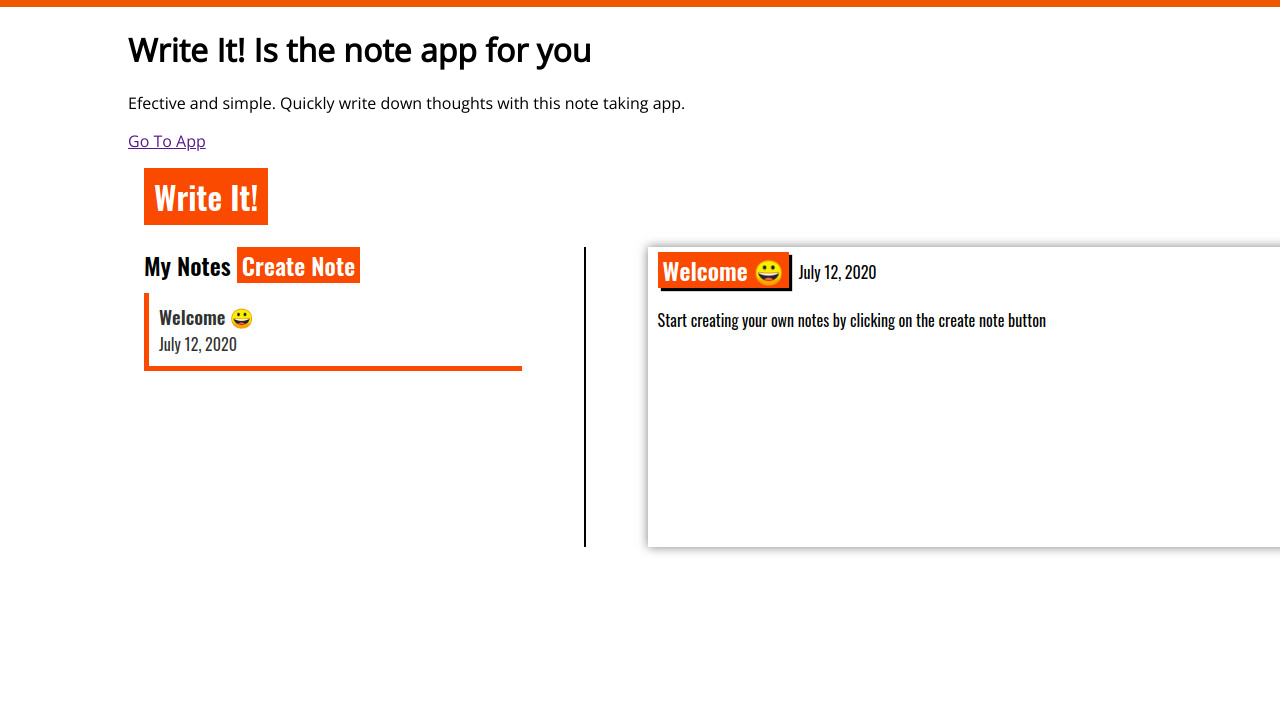
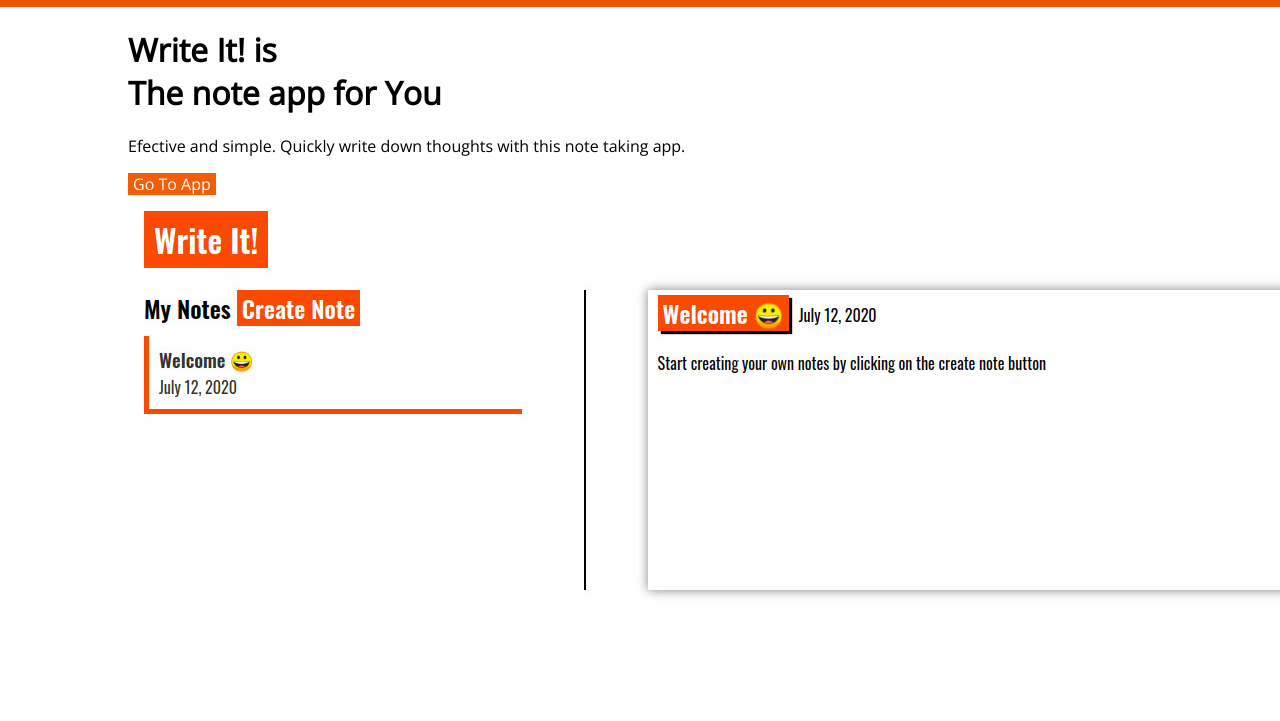
Before and after one commit to compiuta/write-it, a website: page app.html in a window 1280 px wide. Shown: the part 78-799 px from the top of the page. Drawn offline with nearby package versions, Linux system fonts and the light colour scheme.

Commit message:
add hero title div wrap break and update emphasis capitalization

```diff
--- a/app.html
+++ b/app.html
@@ -405,9 +405,14 @@
           <div class="max-width-container">
               <div class="hero-area__inner">
                   <div class="hero-area__info">
-                      <h1 class="hero-area__info-title">Write It! Is the note app for you</h1>
+                      <h1 class="hero-area__info-title">
+                        Write It! is
+                        <div class="hero-area__info-title-break">
+                          The note app for You
+                        </div>
+                      </h1>
                       <p class="hero-area__info-description">Efective and simple. Quickly write down thoughts with this note taking app.</p>
-                      <a href="" class="hero-area__info-button button">Go To App</a>
+                      <a href="" class="hero-area__info-button primary-button">Go To App</a>
                   </div>
                   <div class="hero-area__image-container">
                       <img src="images/write-it-welcome.jpg" alt="Write It Welcome" class="hero-area__image">
```
